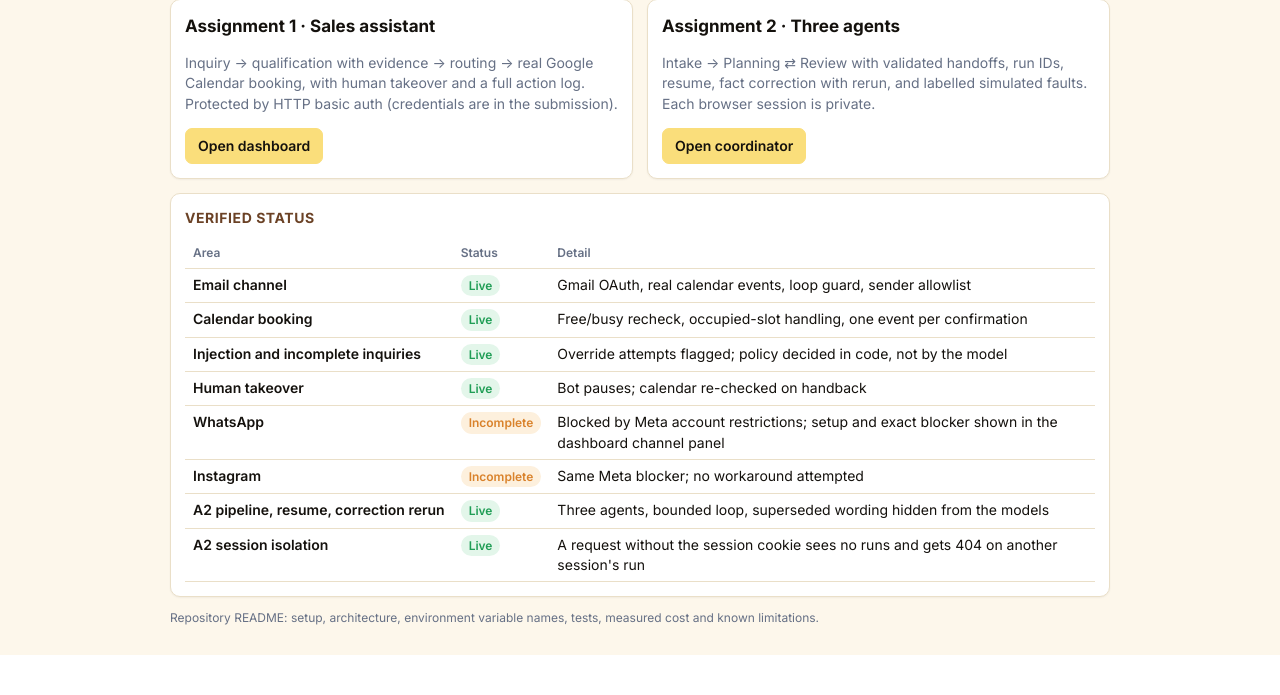
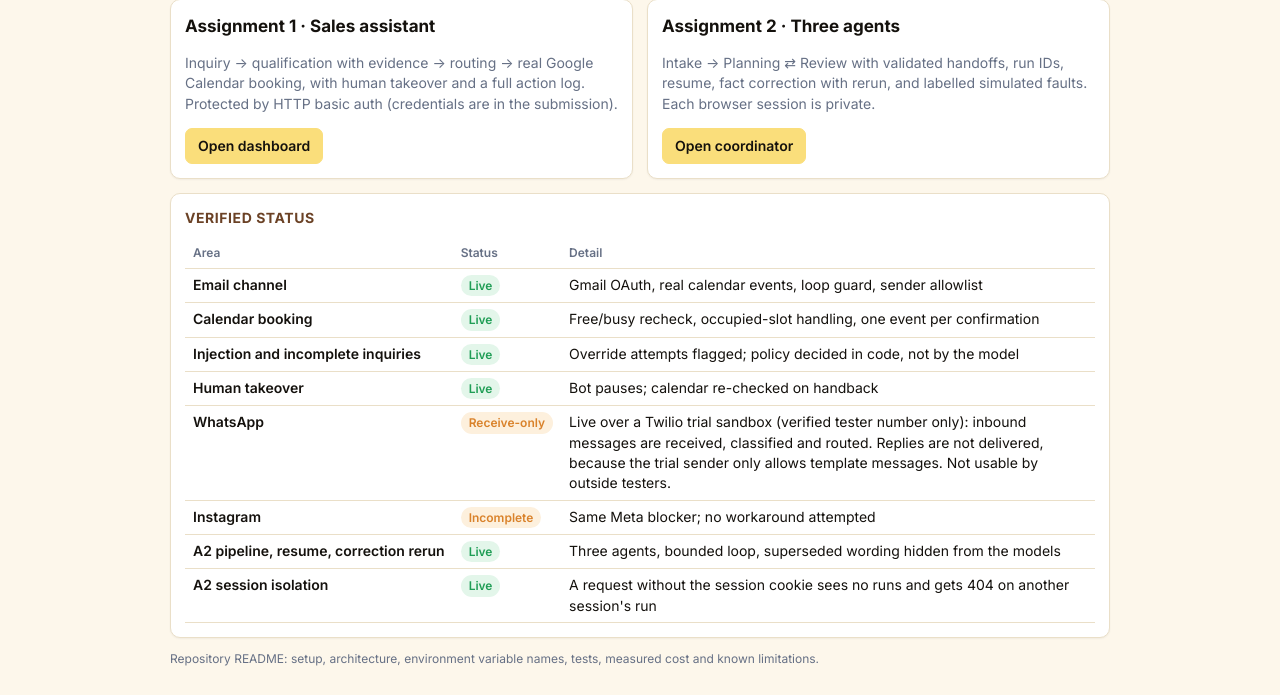
Before and after one commit to pranay-eligeti/mudita-assignments, a FastAPI app: page / in a window 1280 px wide. Shown: the part 414-1109 px from the top of the page. Before the commit the page ends 1069 px from the top, so only its background shows below. Run offline with FastAPI, Linux system fonts and the light colour scheme; some libraries are stand-ins or nearby versions.

Commit message:
Landing: WhatsApp status is receive-only on a Twilio trial
Co-Authored-By: Claude Sonnet 5.5 <noreply@anthropic.com>
Claude-Session: https://claude.ai/code/session_016VaLcTbw6fZRaUFpaM585f

```diff
--- a/app/templates/index.html
+++ b/app/templates/index.html
@@ -15,7 +15,7 @@
 <tr><td>Calendar booking</td><td><span class="badge b-ok">Live</span></td><td>Free/busy recheck, occupied-slot handling, one event per confirmation</td></tr>
 <tr><td>Injection and incomplete inquiries</td><td><span class="badge b-ok">Live</span></td><td>Override attempts flagged; policy decided in code, not by the model</td></tr>
 <tr><td>Human takeover</td><td><span class="badge b-ok">Live</span></td><td>Bot pauses; calendar re-checked on handback</td></tr>
-<tr><td>WhatsApp</td><td><span class="badge b-warn">Incomplete</span></td><td>Blocked by Meta account restrictions; setup and exact blocker shown in the dashboard channel panel</td></tr>
+<tr><td>WhatsApp</td><td><span class="badge b-warn">Receive-only</span></td><td>Live over a Twilio trial sandbox (verified tester number only): inbound messages are received, classified and routed. Replies are not delivered, because the trial sender only allows template messages. Not usable by outside testers.</td></tr>
 <tr><td>Instagram</td><td><span class="badge b-warn">Incomplete</span></td><td>Same Meta blocker; no workaround attempted</td></tr>
 <tr><td>A2 pipeline, resume, correction rerun</td><td><span class="badge b-ok">Live</span></td><td>Three agents, bounded loop, superseded wording hidden from the models</td></tr>
 <tr><td>A2 session isolation</td><td><span class="badge b-ok">Live</span></td><td>A request without the session cookie sees no runs and gets 404 on another session's run</td></tr>
```
